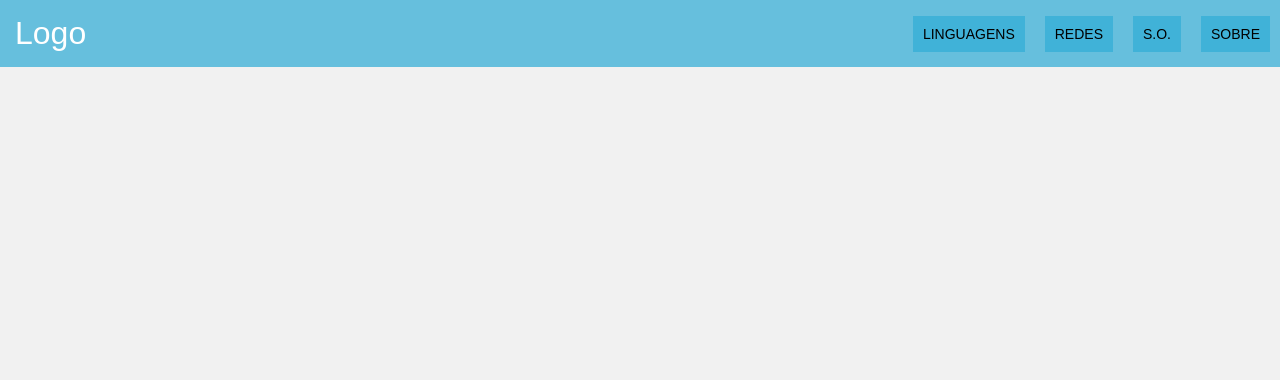
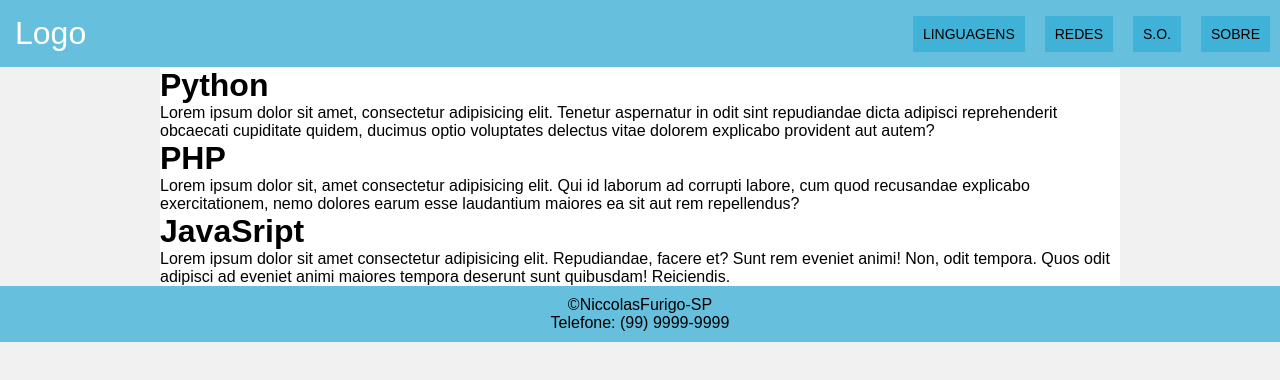
Before and after one commit to NiccolasFurigo/site, a plain HTML site: page projeto/_html/linguagens.html in a window 1280 px wide. Drawn offline with Linux system fonts and the light colour scheme.

Commit message:
Adicionando o HTML

```diff
--- a/projeto/_css/index.css
+++ b/projeto/_css/index.css
@@ -17,7 +17,7 @@ a{
 }
 .corpo{
     background:white;
-    max-width: 940px;
+    max-width: 960px;
     margin: 0 auto;
     padding-bottom: 2px;
     letter-spacing: .5px;
--- a/projeto/_css/linguagens.css
+++ b/projeto/_css/linguagens.css
@@ -1 +1,11 @@
 @charset "UTF-8";
+
+body, h1{
+    margin: 0;
+    padding: 0;
+}
+.container-ling{
+    background-color: white;
+    max-width: 960px;
+    margin: 0 auto;
+}
--- a/projeto/_html/linguagens.html
+++ b/projeto/_html/linguagens.html
@@ -27,5 +27,23 @@
             </ul>
         </nav>
     </header>
+    <div class="container-ling">
+        <div class="python">
+            <h1>Python</h1>
+            <p>Lorem ipsum dolor sit amet, consectetur adipisicing elit. Tenetur aspernatur in odit sint repudiandae dicta adipisci reprehenderit obcaecati cupiditate quidem, ducimus optio voluptates delectus vitae dolorem explicabo provident aut autem?</p>
+        </div>
+        <div class="php">
+            <h1>PHP</h1>
+            <p>Lorem ipsum dolor sit, amet consectetur adipisicing elit. Qui id laborum ad corrupti labore, cum quod recusandae explicabo exercitationem, nemo dolores earum esse laudantium maiores ea sit aut rem repellendus?</p>
+        </div>
+        <div class="js">
+            <h1>JavaSript</h1>
+            <p>Lorem ipsum dolor sit amet consectetur adipisicing elit. Repudiandae, facere et? Sunt rem eveniet animi! Non, odit tempora. Quos odit adipisci ad eveniet animi maiores tempora deserunt sunt quibusdam! Reiciendis.</p>
+        </div>
+    </div>
+    <footer class="footer">
+        <p>&copy;NiccolasFurigo-SP</p>
+        <p>Telefone: (99) 9999-9999</p>
+    </footer>
 </body>
 </html>
```
